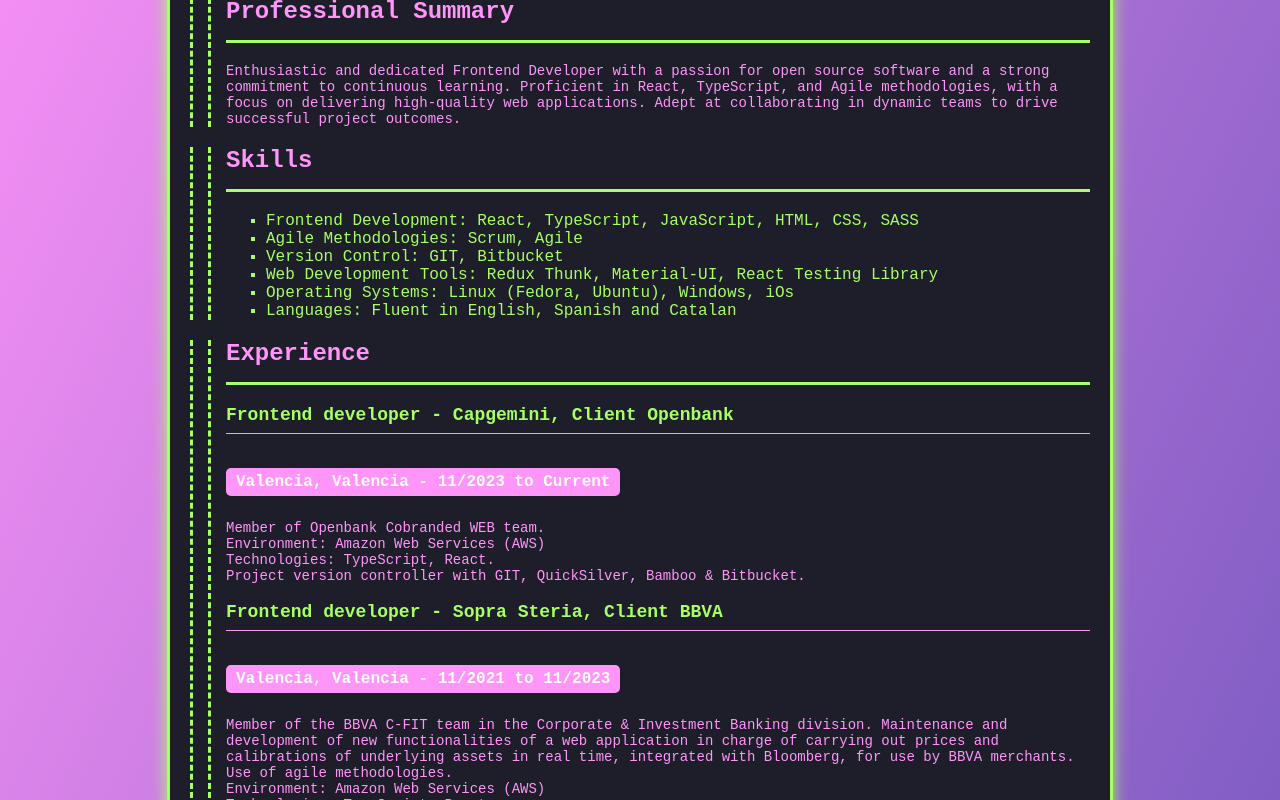
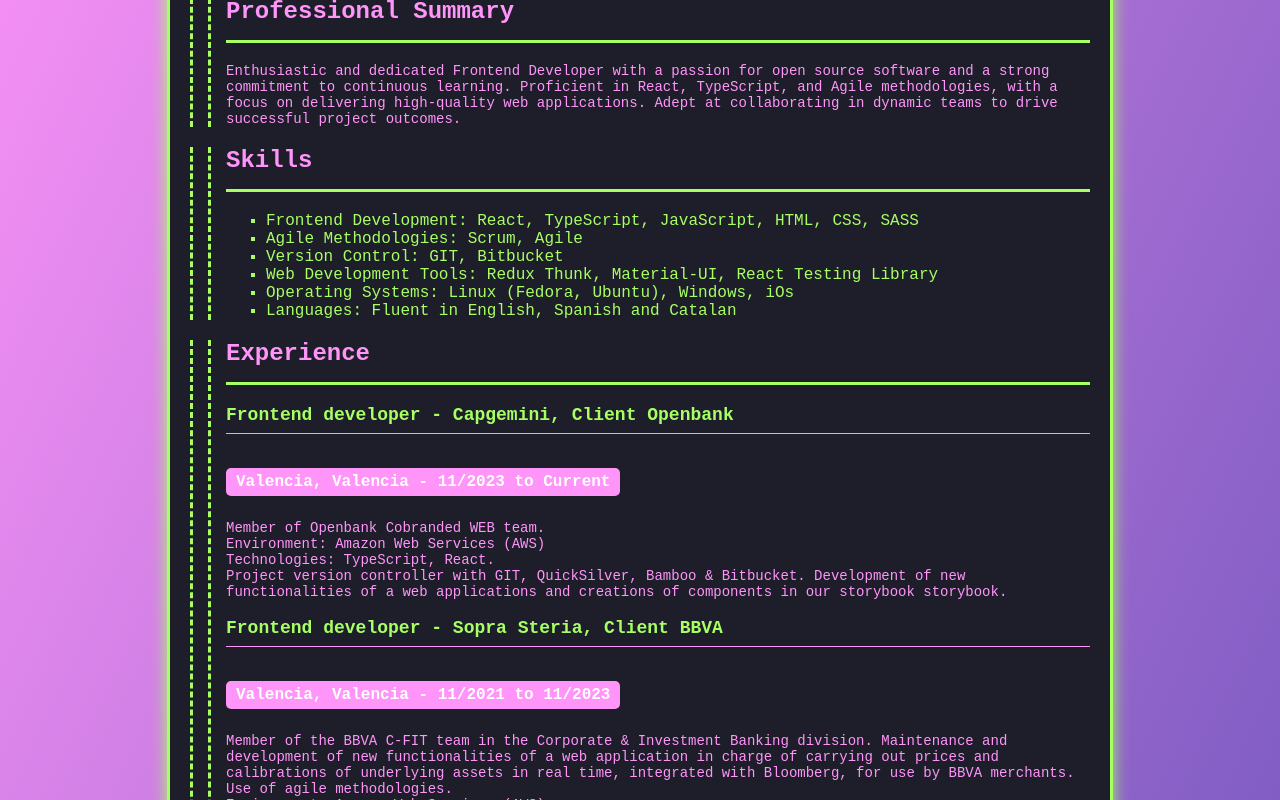
Before and after one commit to MartaPre/mylab, a React (Create React App) app: page / in a window 1280 px wide. Shown: the part 377-1177 px from the top of the page. Built offline with nearby package versions, Linux system fonts and the light colour scheme.

Commit message:
add experience field

```diff
--- a/src/components/Experience.js
+++ b/src/components/Experience.js
@@ -14,7 +14,8 @@
         <br />
         Technologies: TypeScript, React.
         <br />
-        Project version controller with GIT, QuickSilver, Bamboo & Bitbucket.
+        Project version controller with GIT, QuickSilver, Bamboo & Bitbucket. Development of new functionalities of a web applications
+        and creations of components in our storybook storybook.
       </p>
 
       <h3>Frontend developer - Sopra Steria, Client BBVA</h3>
```
